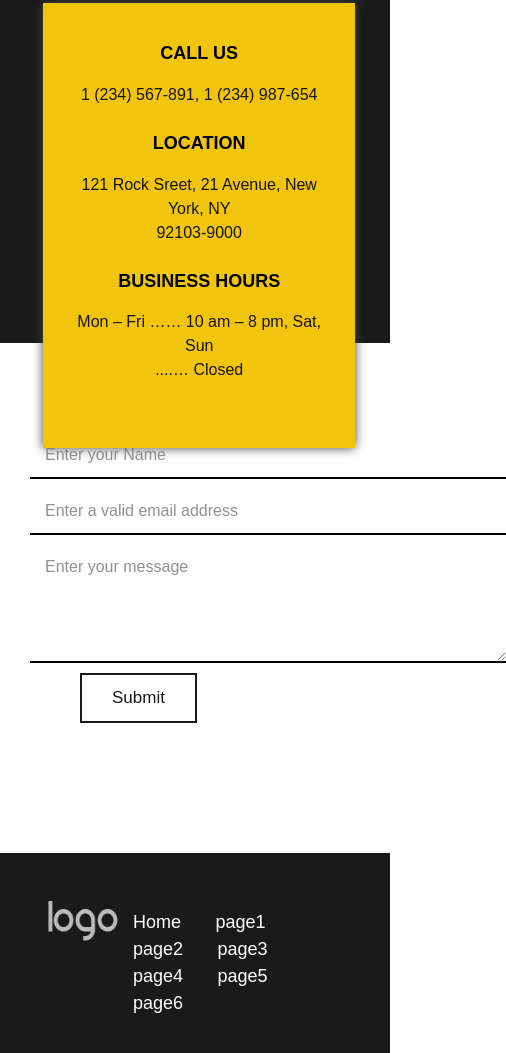
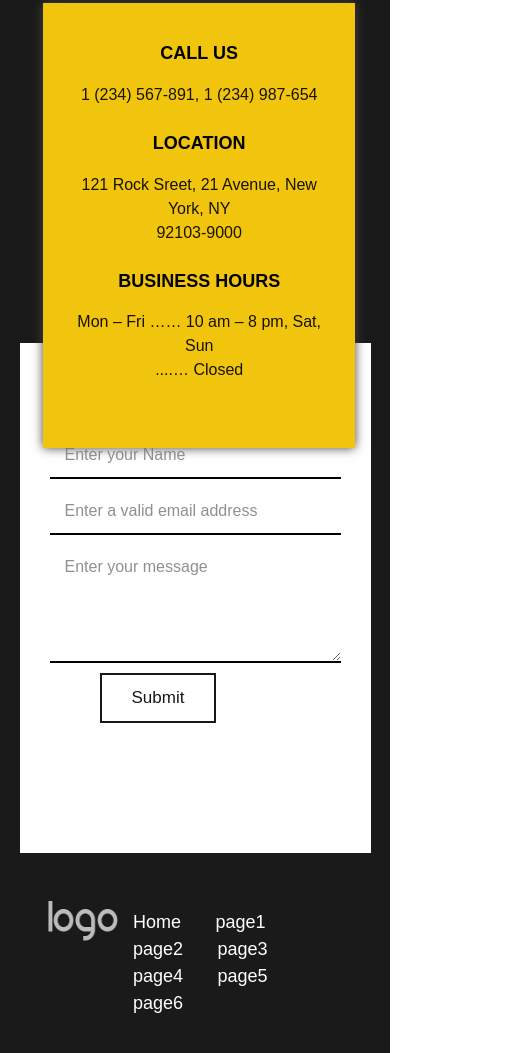
Before and after one commit to aeshashibeeb/home-renovating, a plain HTML site: page index.html in a window 390 px wide. Shown: the part 8448-9501 px from the top of the page, 506 px wide, since content can reach past the window. Drawn offline with nearby package versions, Linux system fonts and the light colour scheme.

Commit message:
fixed media

```diff
--- a/css/footer.css
+++ b/css/footer.css
@@ -95,9 +95,6 @@ footer .foot a:hover{
     }
 }
 @media (max-width:767px){
-    /* footer .footer-main .left-foot{
-        position:none
-    } */
     footer .footer-main .row{
         flex-direction: column;
         margin-top:200px;
@@ -114,3 +111,14 @@ footer .foot a:hover{
         margin-left: 8%;
     }
 }
+@media (max-width:575px){
+    footer .footer-main .right-foot{
+        text-align: center;
+        width: 90%;
+        margin-left: auto;
+        margin-right: auto;
+    }
+    footer .footer-main .right-foot .foot-card form input ,footer .footer-main .right-foot .foot-card form textarea{
+        min-width: max-content;
+    }
+}
--- a/index.html
+++ b/index.html
@@ -185,7 +185,7 @@
                 <div class="row justify-content-center">
                     <div class="footer-main col-lg-9 col-md-11 col-sm-11">
                         <div class="row justify-content-center">
-                            <div class="left-foot col-lg-4 col-md-5 col-sm-8">
+                            <div class="left-foot col-lg-4 col-md-5 col-sm-12">
                                 <div class="foot-box">
                                     <h4>CALL US
                                     </h4>
```
